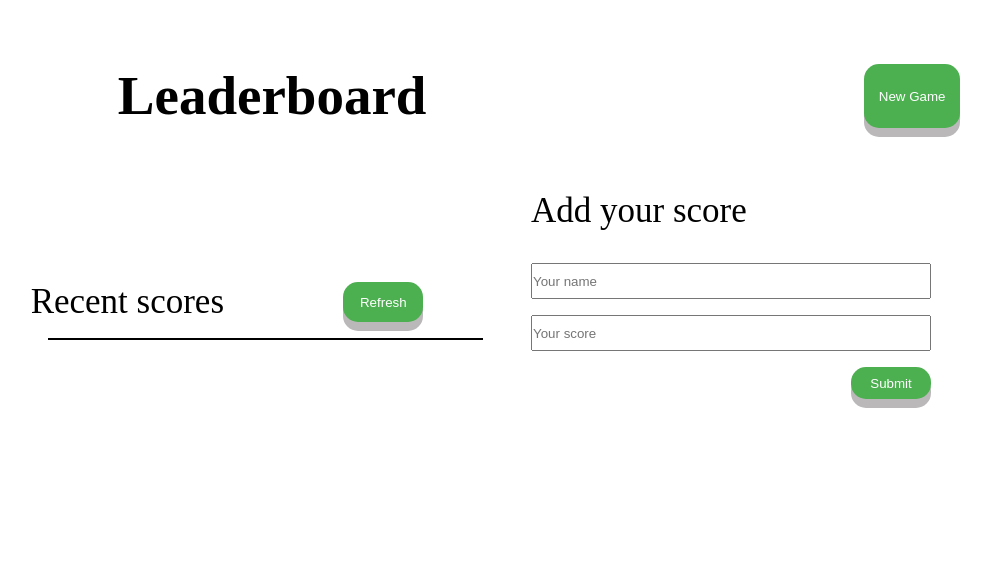
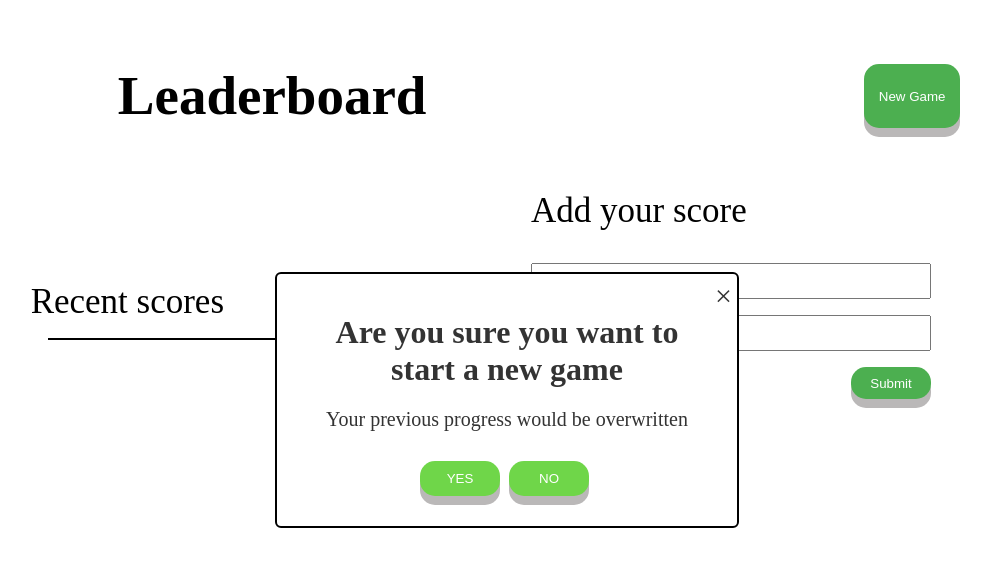
Before and after one commit to Sajeelzafar/Leaderboard, a website built with webpack: page src/index.html in a window 1280 px wide. Both pictures are taken after a click on the button "New Game". Shown: the whole page, without its empty margins (133-1124 px from the left). Built offline with nearby package versions, Linux system fonts and the light colour scheme; no server answers.

Commit message:
Add pop up menu when new game is selected

```diff
--- a/src/index.html
+++ b/src/index.html
@@ -31,5 +31,14 @@
             <p class="error"></p>
         </div>
     </div>
+    <div class="popup">
+        <div class="popupfirstline">
+            <h1>Are you sure you want to start a new game</h1>
+            <span class="closebutton">&times;</span>
+        </div>
+        <p>Your previous progress would be overwritten</p>
+        <button class="yes" type="button">YES</button>
+        <button class="no" type="button">NO</button>
+    </div>
 </body>
 </html>
--- a/src/index.js
+++ b/src/index.js
@@ -11,6 +11,12 @@ const input2 = document.querySelector('.input2');
 const refresh = document.querySelector('.refresh');
 const error = document.querySelector('.error');
 const newbutton = document.querySelector('.newgame');
+const popup = document.querySelector('.popup');
+const yes = document.querySelector('.yes');
+const no = document.querySelector('.no');
+const closebutton = document.querySelector('.closebutton');
+
+
 let key;
 if (localStorage.getItem('key') === null) {
     key = 'fsXE2g6vIYQH9V5jn2Qo';
@@ -41,21 +47,43 @@ submit.addEventListener('click', () => {
   }
 });
 
-refresh.addEventListener('click', () => {
-  async function loaditem() {
+async function loaditem() {
     const response = await load(key);
+    console.log("Key recieved is", key);
     print(response);
   }
 
+refresh.addEventListener('click', () => {
   loaditem();
 });
 
+function openPopUp(){
+    popup.classList.add("open");
+}
+function closePopUp(){
+    popup.classList.remove("open");
+}
+
 newbutton.addEventListener('click', () => {
+    openPopUp();
+})
+
+yes.addEventListener('click', () => {
     async function gamenew() {
         const response = await newgame();
         key = response.result.substring(14,34);
         localStorage.setItem('key', JSON.stringify(key));
     }
+    gamenew();
+    closePopUp();
+    console.log("Key sent is", key);
+    loaditem();
+})
 
-    gamenew();
+no.addEventListener('click', () => {
+    closePopUp();
 })
+
+closebutton.addEventListener('click', () => {
+    closePopUp();
+})
--- /dev/null
+++ b/src/modules/popup.js
@@ -0,0 +1 @@
+const popup = document.querySelector('.popup');
--- a/src/style.css
+++ b/src/style.css
@@ -100,6 +100,11 @@
   height: 2rem;
 }
 
+.error {
+  color: red;
+  font-size: large;
+}
+
 button {
   border: none;
   border-radius: 15px;
@@ -118,3 +123,52 @@ button:active {
   box-shadow: 0 5px #666;
   transform: translateY(4px);
 }
+
+.popup {
+  width: 400px;
+  background: #fff;
+  border-radius: 6px;
+  position: absolute;
+  border: 2px solid black;
+  top: 0;
+  left: 50%;
+  transform: translate(-50%, -50%) scale(0.1);
+  text-align: center;
+  padding: 0 30px 30px;
+  color: #333;
+  visibility: hidden;
+}
+
+.popupfirstline {
+  display: flex;
+  width: 100%;
+  padding-top: 10%;
+}
+
+.closebutton {
+  font-size: 30px;
+  position: fixed;
+  right: 5px;
+  top: 5px;
+  cursor: pointer;
+}
+
+.popup p{
+  margin-top: 20px;
+  font-size: 20px;
+}
+
+.popup button{
+  margin-top: 30px;
+  padding: 10px 5px;
+  margin-right: 5px;
+  background: #6fd649;
+  color: #fff;
+  width: 20%;
+}
+
+.open{
+  visibility: visible;
+  top: 50%;
+  transform: translate(-50%, -50%) scale(1);
+}
```
